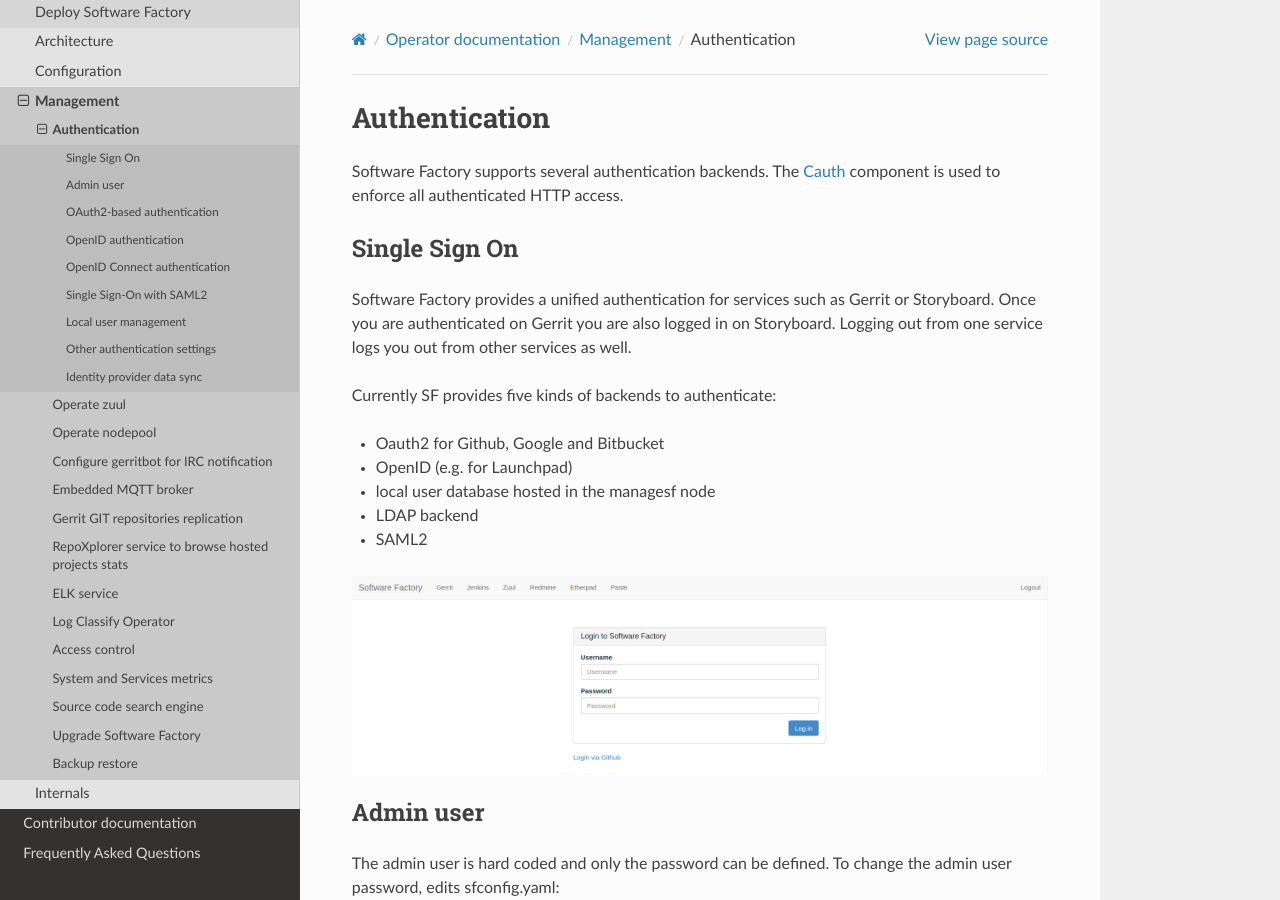
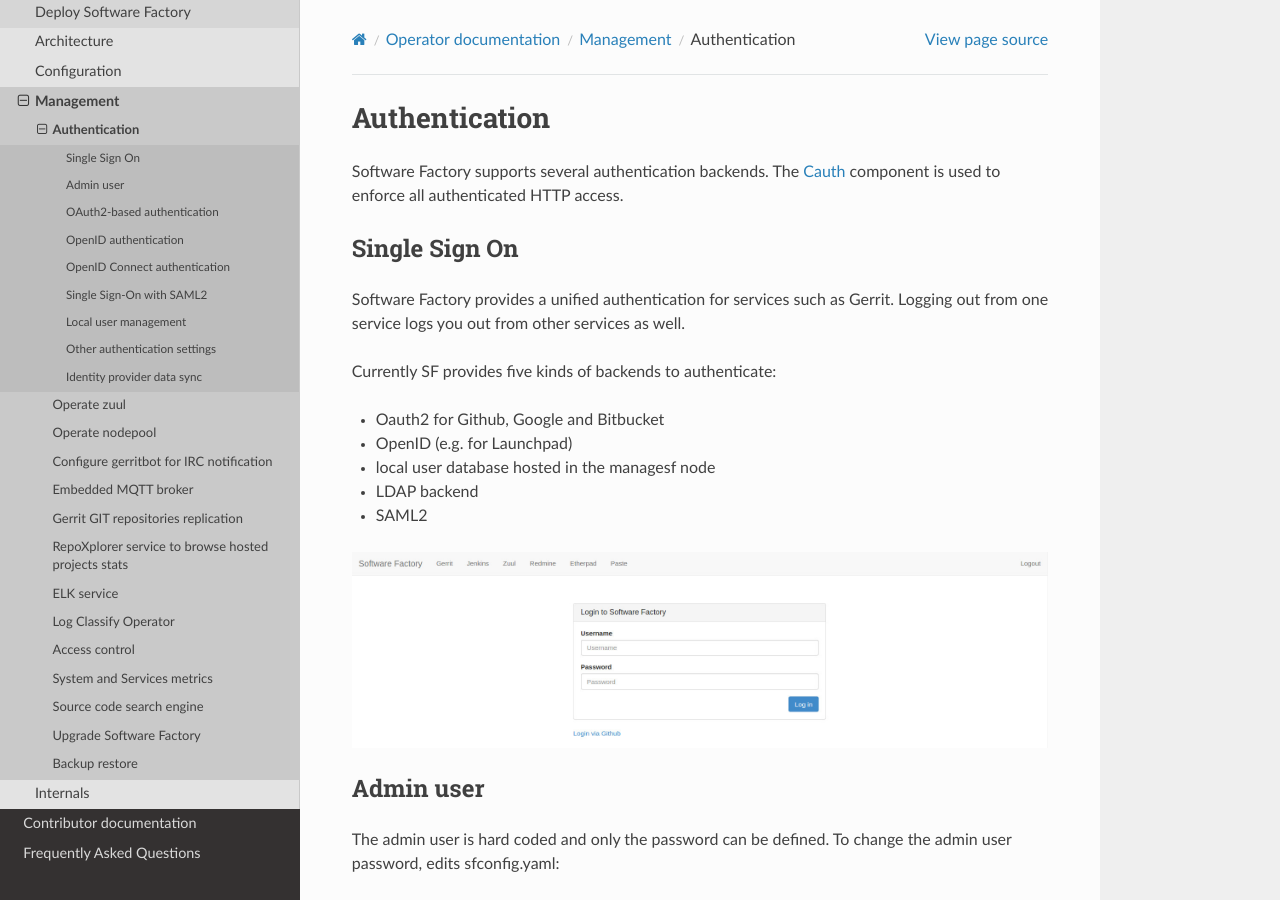
Before and after one commit to softwarefactory-project/sf-docs, a Sphinx documentation site: the page built from docs/operator/auths.rst, in a window 1280 px wide and 900 px high. Built offline with Sphinx 7.4.7 and the Read the Docs theme 2.0.0, drawn with Linux system fonts in a browser that asks for light colours.

Commit message:
Remove storyboard documentation
This change removes storyboard from the documentation as it is no longer
integrated.

Change-Id: I437cf5c9cf33ae008a16aec9147c21c2ad617e61

```diff
--- a/docs/components/index.rst
+++ b/docs/components/index.rst
@@ -25,7 +25,6 @@
 .. toctree::
    :maxdepth: 2
 
-   Storyboard: Issue tracker <storyboard>
    metrics
    log_search_engine
    log_classify
--- a/docs/operator/architecture.rst
+++ b/docs/operator/architecture.rst
@@ -93,8 +92,6 @@
 * logstash
 * kibana
 * mirror
-* storyboard
-* storyboard-webclient
 * repoxplorer
 * firehose
 * pages
--- a/docs/operator/auths.rst
+++ b/docs/operator/auths.rst
@@ -12,8 +12,7 @@
 Single Sign On
 ^^^^^^^^^^^^^^
 
-Software Factory provides a unified authentication for services such as Gerrit or Storyboard.
-Once you are authenticated on Gerrit you are also logged in on Storyboard.
+Software Factory provides a unified authentication for services such as Gerrit.
 Logging out from one service logs you out from other services as well.
 
 Currently SF provides five kinds of backends to authenticate:
--- a/docs/user/resources_user.rst
+++ b/docs/user/resources_user.rst
@@ -10,7 +10,7 @@
 .. note::
 
    Project, repository and ACL management across all services is only supported
-   on Gerrit and Storyboard.
+   on Gerrit.
 
 Advantages of managing resources via the config repository
 ----------------------------------------------------------
```
Also changed, not shown: other parts of docs/operator/architecture.rst (+0 -1 lines), docs/components/storyboard.rst (deleted, +0 -12 lines), docs/components/imgs/storyboard.png (deleted).
